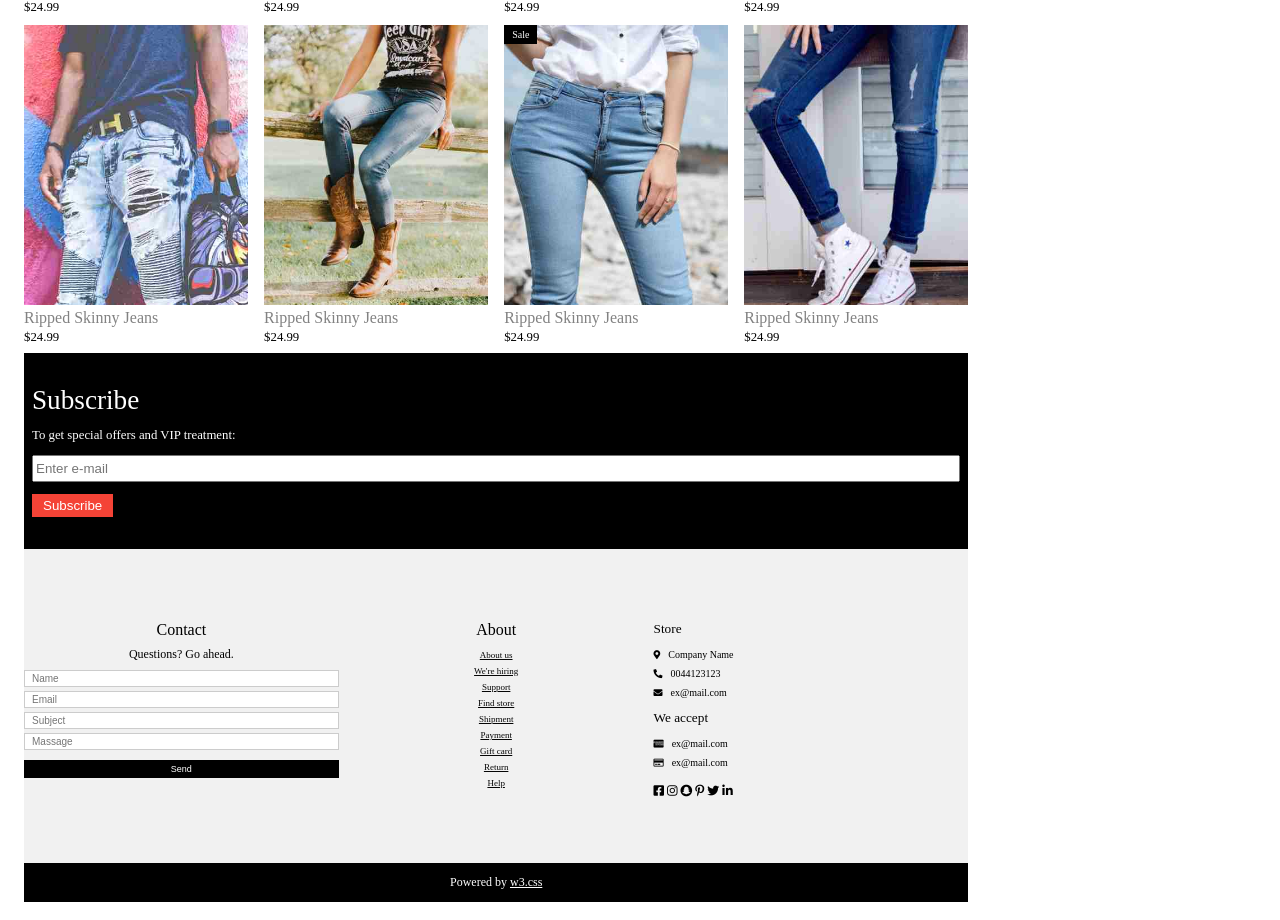
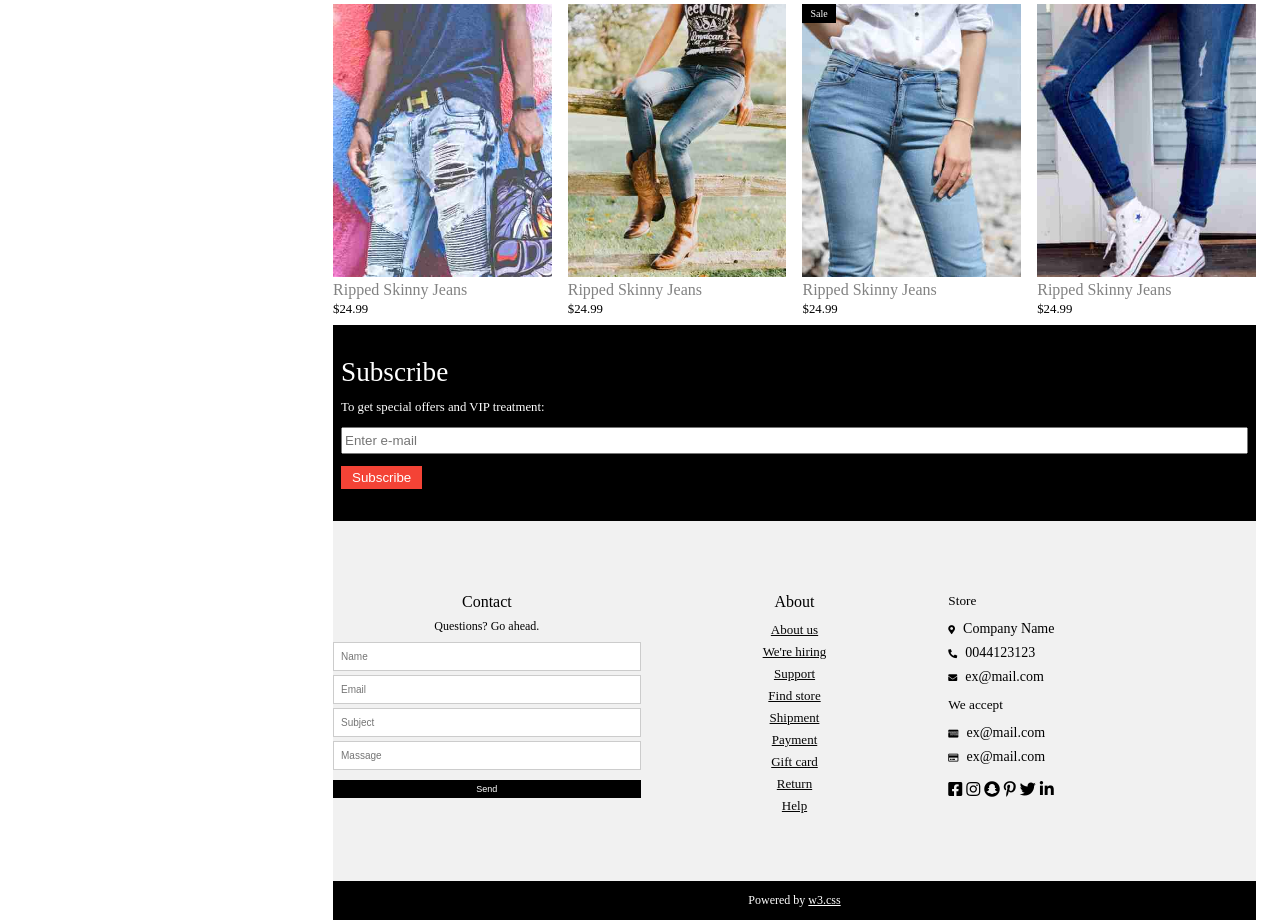
Before and after one commit to NguyenXuanHao/clothing-store, a plain HTML site: page index.html in a window 1280 px wide. Shown: the part 1025-1945 px from the top of the page. Drawn offline with Linux system fonts and the light colour scheme.

Commit message:
customize

```diff
--- a/asset/css/style.css
+++ b/asset/css/style.css
@@ -6,10 +6,11 @@
     width:25.3333% ;
 }
 .nav{
+    font-size: 27px;
     overflow: auto;
     position: fixed;
-    width: 200px;
-    height: 410px;
+    width: 24%;
+    height: 615px;
 
 }
 .carda{
@@ -167,7 +168,7 @@
     margin: 6px 0;
 }
 .contact-input{
-    padding: 2px 7px;
+    padding: 8px 7px;
     margin: 2px 0px;
     width: 100%;
     border: 1px solid #CCCCCC;
@@ -196,7 +197,7 @@ form{
 }
 .about-link{
     color: #000000fa;
-    font-size: 9px;
+    font-size: 13px;
     padding: 3px;
 }
 .store-icon {
@@ -204,12 +205,12 @@ form{
     margin-right: 8px;
 }
 .store-item{
-    font-size: 10px;
+    font-size: 14px;
     padding: 4px 0;
 }
-.icon{
+.icon {
     margin-top: 12px;
-    font-size: 12px;
+    font-size: 16px;
 }
 .footer{
     padding: 12px 0;
--- a/index.html
+++ b/index.html
@@ -12,6 +12,7 @@
 </head>
 <body>
     <div class="container">
+            <header class="header">
                 <nav class="nav">
                     <h3 class="nav-logo">LOGO</h3>
                     <div class="nav-product">
@@ -36,6 +37,8 @@
 
                     </div>
                 </nav>
+            </header>
+
         <div class="wrapper">
             <div class="header-product">
                 <h4 class="header-product-heading">Jeans</h4>
```
